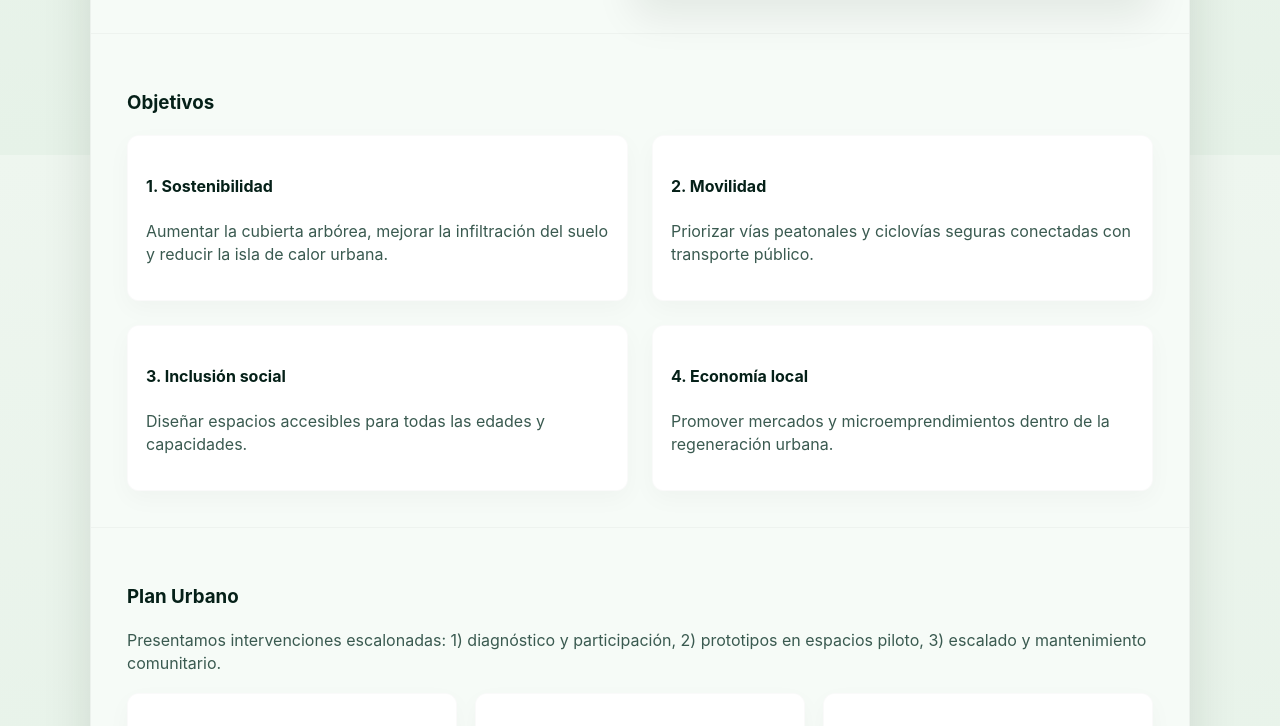
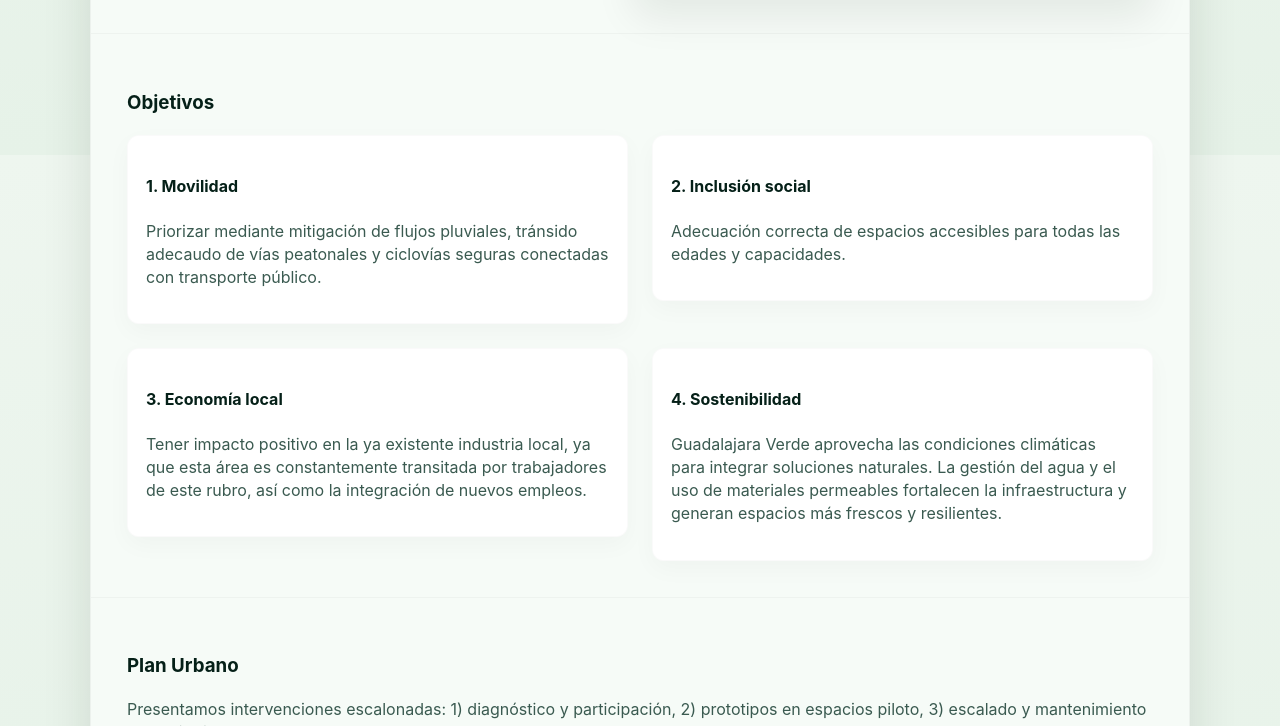
Before and after one commit to AdorianSAK/gdlverde, a plain HTML site: page index.html in a window 1280 px wide. Shown: the part 645-1371 px from the top of the page. Drawn offline with Linux system fonts and the light colour scheme.

Commit message:
Update index.html

```diff
--- a/index.html
+++ b/index.html
@@ -281,20 +281,20 @@
         <h3 id="obj-title">Objetivos</h3>
         <div class="grid" style="margin-top:14px">
           <div class="card">
-            <h4>1. Sostenibilidad</h4>
-            <p class="muted">Aumentar la cubierta arbórea, mejorar la infiltración del suelo y reducir la isla de calor urbana.</p>
+            <h4>1. Movilidad</h4>
+            <p class="muted">Priorizar mediante mitigación de flujos pluviales, tránsido adecaudo de vías peatonales y ciclovías seguras conectadas con transporte público.</p>
           </div>
           <div class="card">
-            <h4>2. Movilidad</h4>
-            <p class="muted">Priorizar vías peatonales y ciclovías seguras conectadas con transporte público.</p>
+            <h4>2. Inclusión social</h4>
+            <p class="muted">Adecuación correcta de espacios accesibles para todas las edades y capacidades.</p>
           </div>
           <div class="card">
-            <h4>3. Inclusión social</h4>
-            <p class="muted">Diseñar espacios accesibles para todas las edades y capacidades.</p>
+            <h4>3. Economía local</h4>
+            <p class="muted">Tener impacto positivo en la ya existente industria local, ya que esta área es constantemente transitada por trabajadores de este rubro, así como la integración de nuevos empleos.</p>
           </div>
           <div class="card">
-            <h4>4. Economía local</h4>
-            <p class="muted">Promover mercados y microemprendimientos dentro de la regeneración urbana.</p>
+            <h4>4. Sostenibilidad</h4>
+            <p class="muted">Guadalajara Verde aprovecha las condiciones climáticas para integrar soluciones naturales. La gestión del agua y el uso de materiales permeables fortalecen la infraestructura y generan espacios más frescos y resilientes.</p>
           </div>
         </div>
       </div>
```
